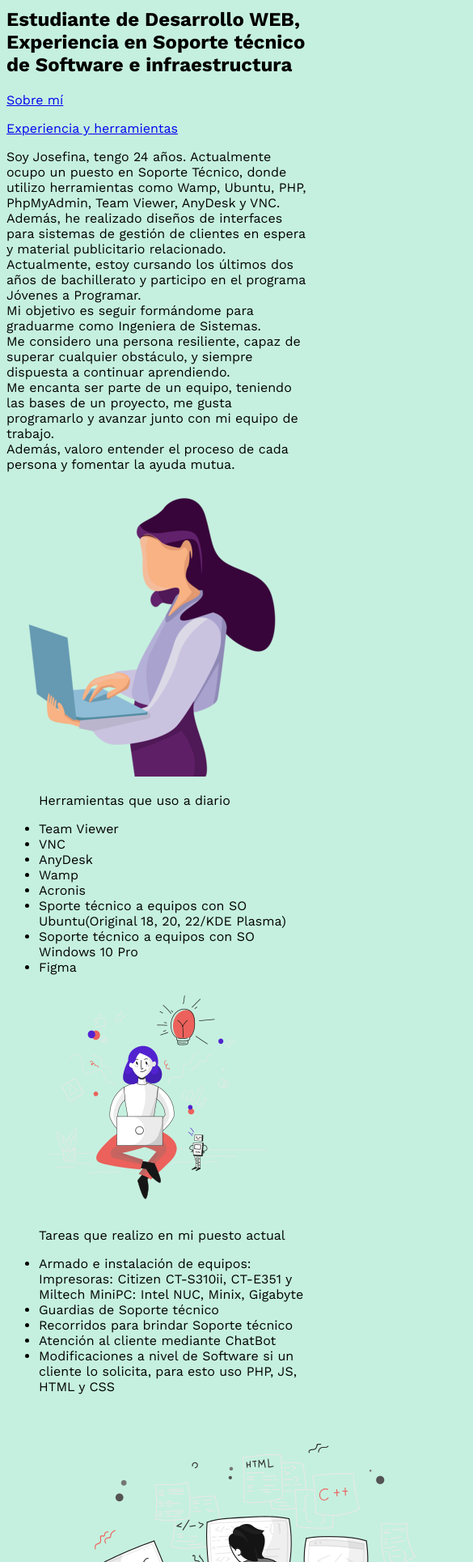
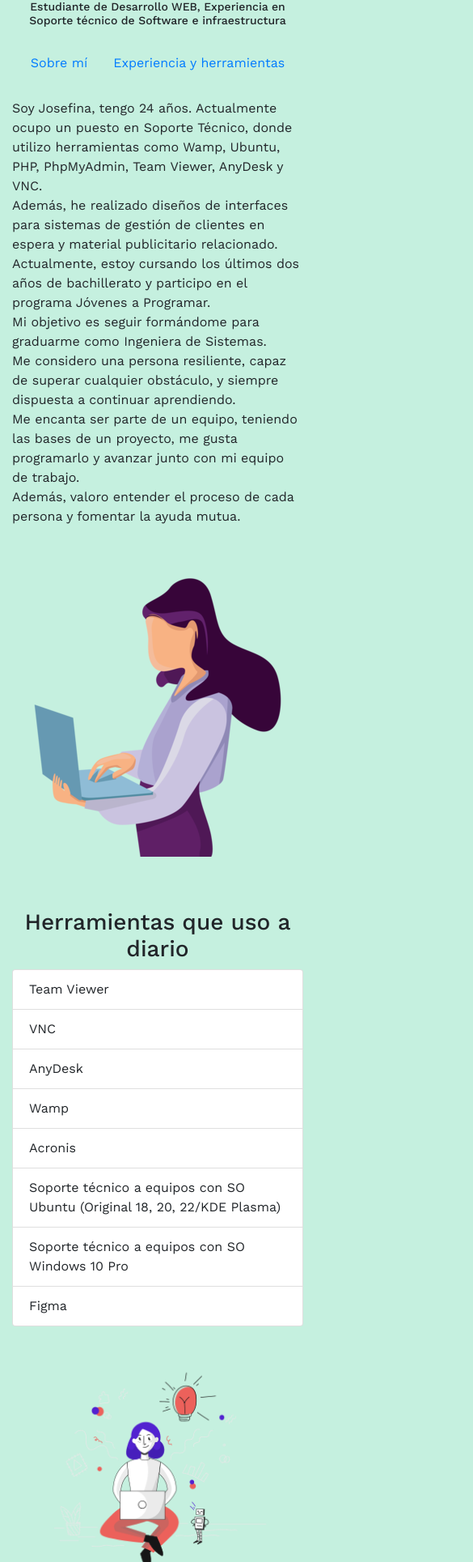
Before and after one commit to mariajosefinastab/Curriculum-Vitae, a plain HTML site: page index.html in a window 390 px wide. Shown: the part 71-2000 px from the top of the page at 81% size, 585 px wide, since content can reach past the window. Drawn offline with nearby package versions, Linux system fonts and the light colour scheme.

Commit message:
Agregué bootstrap y responsive

```diff
--- a/estilos.css
+++ b/estilos.css
@@ -1,11 +1,83 @@
 body {
     background-color: rgb(197, 240, 223);
     font-family: "Work Sans", sans-serif;
+    margin: 0;
+    padding: 0;
 }
 
-.work-sans-regular{
-    font-family: "Work Sans", sans-serif;
-    font-optical-sizing: auto;
-    font-weight: 400;
-    font-style: normal;
-  } /*Fuente de Google*/
+.container {
+    padding: 15px;
+}
+
+header h1, header h2 {
+    margin-bottom: 0.5rem;
+}
+
+ul.list-group {
+    margin: 0 auto;
+    max-width: 600px;
+}
+
+ul.list-group-item {
+    border: none;
+    padding: 1rem;
+}
+
+img.img-fluid {
+    max-width: 100%;
+    height: auto;
+}
+
+@media (max-width: 768px) {
+    header h1 {
+        font-size: 1.5rem;
+    }
+
+    header h2 {
+        font-size: 1rem;
+    }
+
+    ul.list-group-item {
+        font-size: 0.875rem;
+        padding: 0.75rem;
+    }
+}
+
+@media (max-width: 576px) {
+    header h1 {
+        font-size: 1.25rem;
+    }
+
+    header h2 {
+        font-size: 0.875rem;
+    }
+
+    ul.list-group-item {
+        font-size: 0.75rem;
+        padding: 0.5rem;
+    }
+
+    img {
+        margin-bottom: 1rem;
+    }
+}
+
+@media (min-width: 1200px) {
+    header h1 {
+        font-size: 3rem;
+    }
+
+    header h2 {
+        font-size: 1.5rem;
+    }
+
+    ul.list-group-item {
+        font-size: 1rem;
+        padding: 1.25rem;
+    }
+
+    .container {
+        max-width: 1200px;
+        padding: 30px;
+    }
+}
--- a/index.html
+++ b/index.html
@@ -1,70 +1,85 @@
 <!DOCTYPE html>
 <html lang="en">
 <head>
-    <link href="estilos.css" rel="stylesheet" type="text/css">
-    <link rel="preconnect" href="https://fonts.googleapis.com"> <!--Fuente de Google-->
-    <link rel="preconnect" href="https://fonts.gstatic.com" crossorigin> <!--Fuente de Google-->
-    <link href="https://fonts.googleapis.com/css2?family=Work+Sans:ital,wght@0,100..900;1,100..900&display=swap" rel="stylesheet"> <!--Fuente de Google-->
-
     <meta charset="UTF-8">
     <meta name="viewport" content="width=device-width, initial-scale=1.0">
     <title>CV Josefina Stabile</title>
+    <link href="https://maxcdn.bootstrapcdn.com/bootstrap/4.5.2/css/bootstrap.min.css" rel="stylesheet">
+    <link href="https://fonts.googleapis.com/css2?family=Work+Sans:ital,wght@0,100..900;1,100..900&display=swap" rel="stylesheet">
+    <link href="estilos.css" rel="stylesheet" type="text/css">
 </head>
 <body>
+    <div class="container">
+        <header class="text-center my-4">
             <h1>Josefina Stabile</h1>
+            <h2>Estudiante de Desarrollo WEB, Experiencia en Soporte técnico de Software e infraestructura</h2>
+        </header>
 
-    <h2>Estudiante de Desarrollo WEB, Experiencia en Soporte técnico de Software e infraestructura</h2>
+        <nav class="mb-4">
+            <ul class="nav justify-content-center">
+                <li class="nav-item">
+                    <a class="nav-link" href="#descripcion">Sobre mí</a>
+                </li>
+                <li class="nav-item">
+                    <a class="nav-link" href="#herramientas">Experiencia y herramientas</a>
+                </li>
+            </ul>
+        </nav>
 
-    <p><a href="#descripición">Sobre mí</a></p>
-    <p><a href="#herramientas">Experiencia y herramientas</a></p>
-
-    <div id="descripción">
+        <section id="descripcion" class="mb-5">
             <p> Soy Josefina, tengo 24 años. Actualmente ocupo un puesto en Soporte Técnico, donde utilizo herramientas como Wamp, Ubuntu, PHP, PhpMyAdmin, Team Viewer, AnyDesk y VNC.<br>
-
             Además, he realizado diseños de interfaces para sistemas de gestión de clientes en espera y material publicitario relacionado.<br>
-
             Actualmente, estoy cursando los últimos dos años de bachillerato y participo en el programa Jóvenes a Programar. <br>
-
             Mi objetivo es seguir formándome para graduarme como Ingeniera de Sistemas. <br>
-
             Me considero una persona resiliente, capaz de superar cualquier obstáculo, y siempre dispuesta a continuar aprendiendo.<br>
-
             Me encanta ser parte de un equipo, teniendo las bases de un proyecto, me gusta programarlo y avanzar junto con mi equipo de trabajo.<br>
-
             Además, valoro entender el proceso de cada persona y fomentar la ayuda mutua.<br>
             </p>
+        </section>
+
+        <div class="text-center mb-5">
+            <img src="soporteTecnico.png" class="img-fluid" alt="Soporte Técnico">
         </div>
 
-    <img src="soporteTecnico.png" alt="Soporte Técnico">
+        <section id="herramientas" class="mb-5">
+            <h3 class="text-center">Herramientas que uso a diario</h3>
+            <ul class="list-group">
+                <li class="list-group-item">Team Viewer</li>
+                <li class="list-group-item">VNC</li>
+                <li class="list-group-item">AnyDesk</li>
+                <li class="list-group-item">Wamp</li>
+                <li class="list-group-item">Acronis</li>
+                <li class="list-group-item">Soporte técnico a equipos con SO Ubuntu (Original 18, 20, 22/KDE Plasma)</li>
+                <li class="list-group-item">Soporte técnico a equipos con SO Windows 10 Pro</li>
+                <li class="list-group-item">Figma</li>
+            </ul>
+        </section>
 
-    <div id="herramientas">
-    <ul>
-        <p>Herramientas que uso a diario</p>
-        <li>Team Viewer</li>
-        <li>VNC</li>
-        <li>AnyDesk</li>
-        <li>Wamp</li>
-        <li>Acronis</li>
-        <li>Sporte técnico a equipos con SO Ubuntu(Original 18, 20, 22/KDE Plasma)</li>
-        <li>Soporte técnico a equipos con SO Windows 10 Pro</li>
-        <li>Figma</li>
-    </ul>
+        <div class="text-center mb-5">
+            <img src="ideas.png" class="img-fluid" alt="Bases de Datos">
         </div>
 
-    <img src="ideas.png" alt="Bases de Datos">
+        <section id="tareas" class="mb-5">
+            <h3 class="text-center">Tareas que realizo en mi puesto actual</h3>
+            <ul class="list-group">
+                <li class="list-group-item">Armado e instalación de equipos:
+                    Impresoras: Citizen CT-S310ii, CT-E351 y Miltech
+                    MiniPC: Intel NUC, Minix, Gigabyte
+                </li>
+                <li class="list-group-item">Guardias de Soporte técnico</li>
+                <li class="list-group-item">Recorridos para brindar Soporte técnico</li>
+                <li class="list-group-item">Atención al cliente mediante ChatBot</li>
+                <li class="list-group-item">Modificaciones a nivel de Software si un cliente lo solicita, para esto uso PHP, JS, HTML y CSS</li>
+            </ul>
+        </section>
 
-    <ul id="tareas">
-        <p>Tareas que realizo en mi puesto actual</p>
-        <li>Armado e instalación de equipos:
-            Impresoras: Citizen CT-S310ii, CT-E351 y Miltech
-            MiniPC: Intel NUC, Minix, Gigabyte</li>
+        <div class="text-center mb-5">
+            <img src="desarrolloWeb.png" class="img-fluid" alt="Desarrollo Web">
+        </div>
+    </div>
 
-        <li>Guardias de Soporte técnico</li>
-        <li>Recorridos para brindar Soporte técnico</li>
-        <li>Atención al cliente mediante ChatBot</li>
-        <li>Modificaciones a nivel de Software si un cliente lo solicita, para esto uso PHP, JS, HTML y CSS</li>
-    </ul>
-
-    <img src="desarrolloWeb.png">
+    <script src="https://code.jquery.com/jquery-3.5.1.slim.min.js"></script>
+    <script src="https://cdn.jsdelivr.net/npm/@popperjs/core@2.11.6/dist/umd/popper.min.js"></script>
+    <script src="https://maxcdn.bootstrapcdn.com/bootstrap/4.5.2/js/bootstrap.min.js"></script>
 </body>
 </html>
```
Lines whose indentation alone changed are shown as unchanged.
